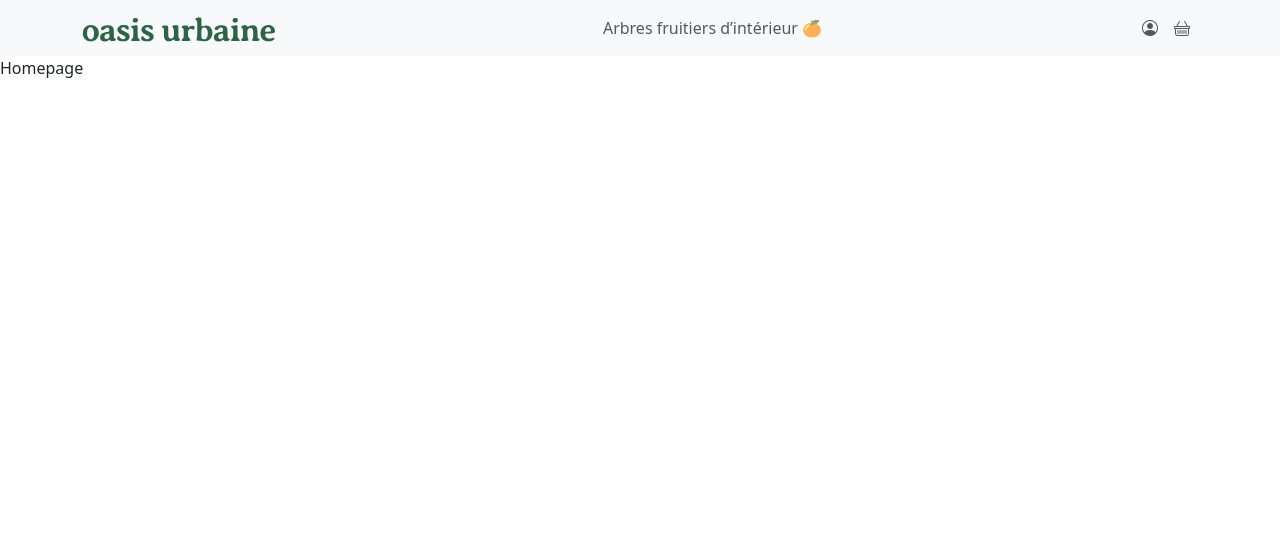
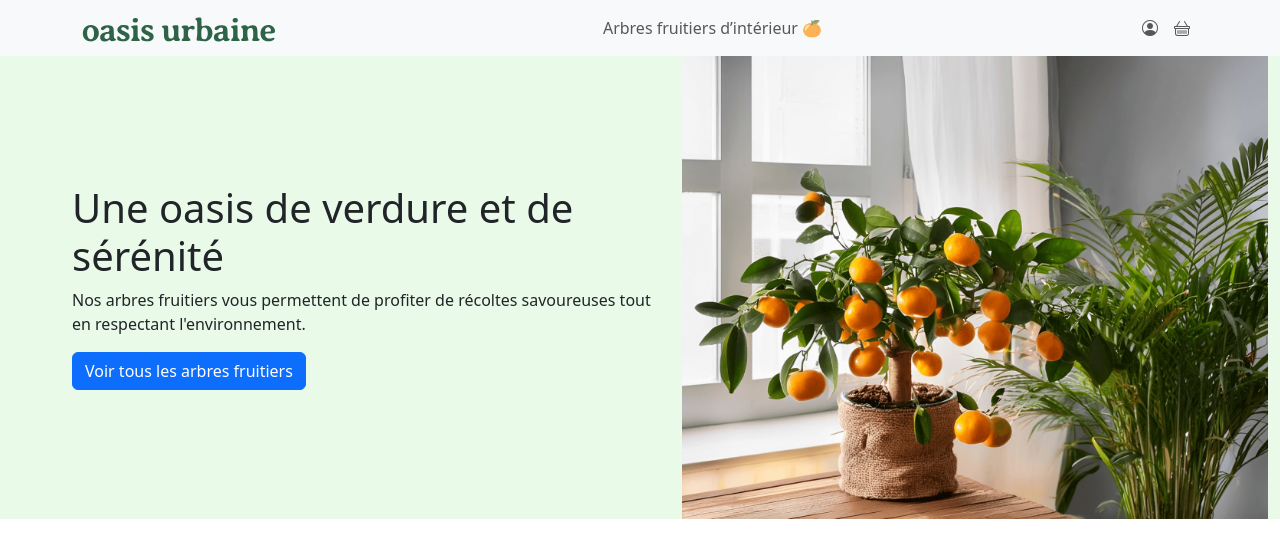
Before and after one commit to Mariepo/oasis-urbaine, a React (Create React App) app in the folder oasis-urbaine-front/: page / in a window 1280 px wide. Shown: the top 558 px of the page. Built offline with nearby package versions, Linux system fonts and the light colour scheme.

Commit message:
ajout du header

```diff
--- a/oasis-urbaine-front/src/App.css
+++ b/oasis-urbaine-front/src/App.css
@@ -1,33 +1,18 @@
-.App {
-  text-align: center;
+
+/*  Variables */
+:root {
+    --background-green : #E9FAE8;
 }
 
-@media (prefers-reduced-motion: no-preference) {
-  .App-logo {
-    animation: App-logo-spin infinite 20s linear;
-  }
+/* Homepage */
+header {
+    background-color: var(--background-green);
 }
-
-.App-header {
-  background-color: #282c34;
-  min-height: 100vh;
-  display: flex;
-  flex-direction: column;
-  align-items: center;
-  justify-content: center;
-  font-size: calc(10px + 2vmin);
-  color: white;
+.header-image-container {
+    max-height: 100vh;
+    width: 100%;
 }
-
-.App-link {
-  color: #61dafb;
+.header-image-container img {
+    width: 100%;
+    height: 100%;
 }
-
-@keyframes App-logo-spin {
-  from {
-    transform: rotate(0deg);
-  }
-  to {
-    transform: rotate(360deg);
-  }
-}
--- /dev/null
+++ b/oasis-urbaine-front/src/Components/HeaderHome.jsx
@@ -0,0 +1,26 @@
+import React from 'react';
+import { Container, Row, Col, Button } from 'react-bootstrap';
+
+
+function HeaderHome() {
+  return (
+    <header>
+        <Container fluid>
+            <Row className='d-flex flex-column flex-md-row align-items-center  ms-md-5'>
+                <Col className='col-12 col-md-6 order-2 order-md-1'>
+                    <h1>Une oasis de verdure et de sérénité</h1>
+                    <p>Nos arbres fruitiers vous permettent de profiter de récoltes savoureuses tout en respectant l'environnement. </p>
+                    <Button variant="primary">Voir tous les arbres fruitiers</Button>
+                </Col>
+                <Col className='col-12 col-md-6 order-1 order-md-2'>
+                    <div className='header-image-container'>
+                        <img src="/assets/images/header-homepage.png" alt="oranger miniature" />
+                    </div>
+                </Col>
+            </Row>
+        </Container>
+    </header>
+  )
+}
+
+export default HeaderHome
--- a/oasis-urbaine-front/src/Components/NavbarComponent.jsx
+++ b/oasis-urbaine-front/src/Components/NavbarComponent.jsx
@@ -1,8 +1,6 @@
 import React from 'react';
 import { useNavigate } from 'react-router-dom';
-import Container from 'react-bootstrap/Container';
-import Nav from 'react-bootstrap/Nav';
-import Navbar from 'react-bootstrap/Navbar';
+import {Container, Nav, Navbar} from 'react-bootstrap';
 
 function NavbarComponent() {
   const navigate = useNavigate();
@@ -22,10 +20,10 @@ function NavbarComponent() {
               </Nav>
               <Nav>
                 <Nav.Link href="">
-                  <i class="bi bi-person-circle"></i>
+                  <i className="bi bi-person-circle"></i>
                 </Nav.Link>
                 <Nav.Link href="">
-                  <i class="bi bi-basket"></i>
+                  <i className="bi bi-basket"></i>
                 </Nav.Link>
               </Nav>
             </Navbar.Collapse>
--- a/oasis-urbaine-front/src/Pages/Homepage.jsx
+++ b/oasis-urbaine-front/src/Pages/Homepage.jsx
@@ -1,10 +1,9 @@
 import React from 'react'
+import HeaderHome from '../Components/HeaderHome'
 
 function HomePage() {
   return (
-    <div>
-      <p>Homepage</p>
-    </div>
+    <HeaderHome></HeaderHome>
   )
 }
 
```
Also changed, not shown: oasis-urbaine-front/public/assets/images/header-homepage.png (added).
